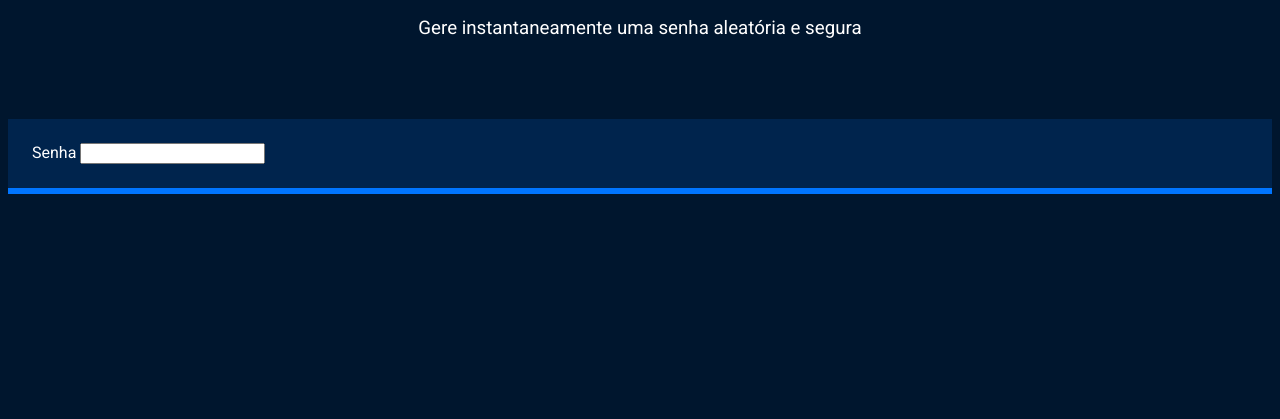
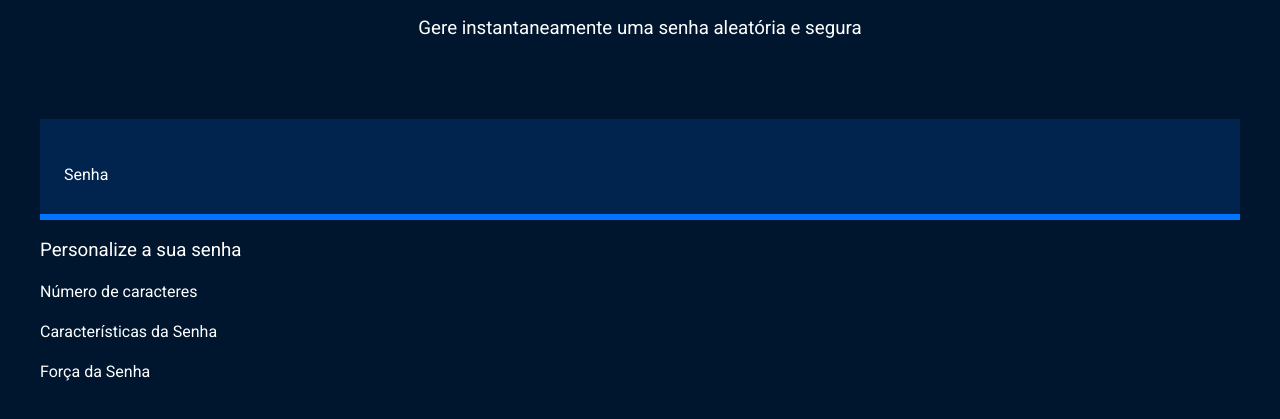
Before and after one commit to brendabonin/Segur-Senha-Brenda, a plain HTML site: page index.html in a window 1280 px wide. Shown: the part 173-592 px from the top of the page. Drawn offline with Linux system fonts and the light colour scheme.

Commit message:
index.html

```diff
--- a/index.html
+++ b/index.html
@@ -21,6 +21,26 @@
             <input name="senha" type="text" id="campo-senha">
         </div>
 
+        <div class="parametro">
+            <h3 class="parametro-titulo">Personalize a sua senha</h3>
+            <div class="parametro-coluna__senha">
+                <di class="parametro-senha">
+                   <h4 class="prametro-snha__titulo">Número de caracteres</h4>
+                </di>
+
+                <di class="parametro-senha">
+                    <h4 class="prametro-snha__titulo">Características da Senha</h4>
+                 </di>
+
+                 <di class="parametro-senha">
+                    <h4 class="prametro-snha__titulo">Força da Senha</h4>
+                 </di>
+
+
+
+
+            </div>
+        </div>
     </section>
 </body>
 
--- a/style.css
+++ b/style.css
@@ -41,3 +41,25 @@ body{
     border-bottom: 6px solid var(--borda);
     margin-top: 80px;
 }
+
+#campo-senha{
+    background-color: var(--fundo-senha);
+    border: none;
+    color: var(--branco);
+    font-size: 40px;
+    font-family: var(--roboto-mono);
+    width: 70%;
+}
+
+#campo-senha-focus{
+    outline: none;
+}
+
+.conteudo{
+    max-width: 1200px;
+    margin: 0 auto;
+}
+
+.parametro{
+
+}
```
